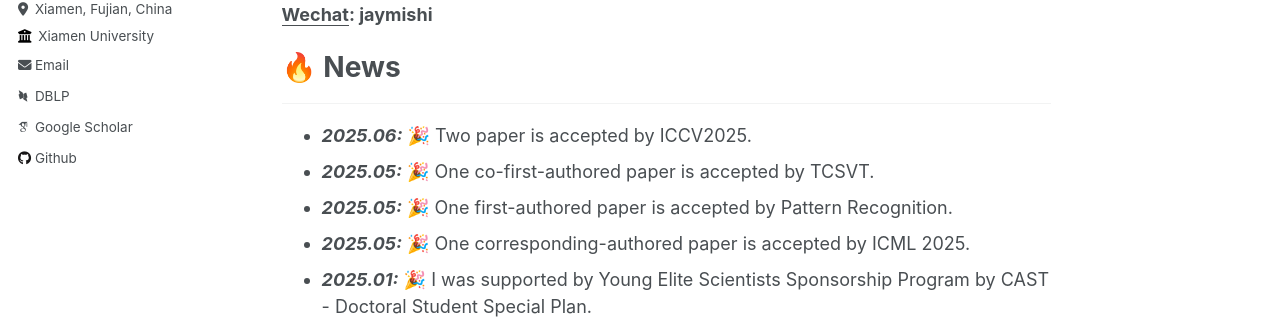
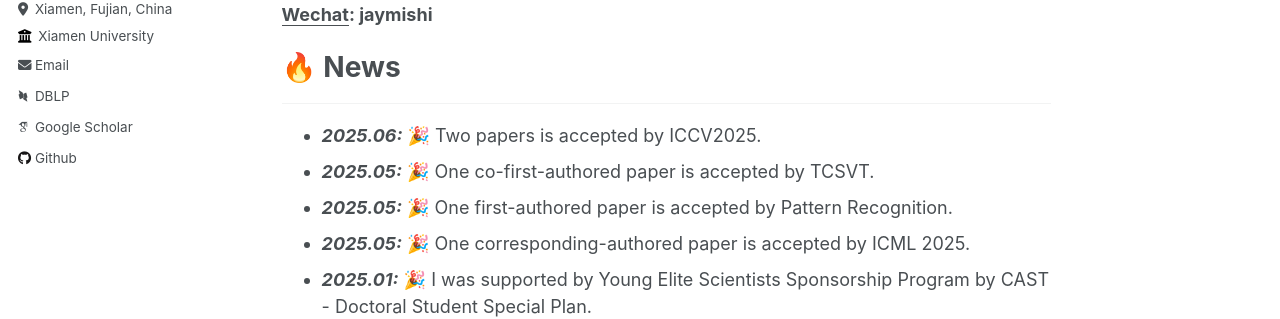
Before and after one commit to shijiangming1/shijiangming1.github.io, a Jekyll site: the page built from _pages/about.md, in a window 1280 px wide and 900 px high. Shown: the part 343-662 px from the top of the window. Built offline with Jekyll 4.4.1, drawn with Linux system fonts in a browser that asks for light colours; some web fonts are replaced.

Commit message:
Update about.md

```diff
--- a/_pages/about.md
+++ b/_pages/about.md
@@ -19,7 +19,7 @@ Hi, my name is Jiangming Shi (Chinese: 施江鸣), a Ph.D. Candidate (3<sup>nd</
 <hr>
 <ul>
   <li>
-    <strong><i>2025.06:</i></strong> 🎉 Two paper is accepted by ICCV2025.
+    <strong><i>2025.06:</i></strong> 🎉 Two papers is accepted by ICCV2025.
   </li>
   <li>
     <strong><i>2025.05:</i></strong> 🎉 One co-first-authored paper is accepted by TCSVT.
```
